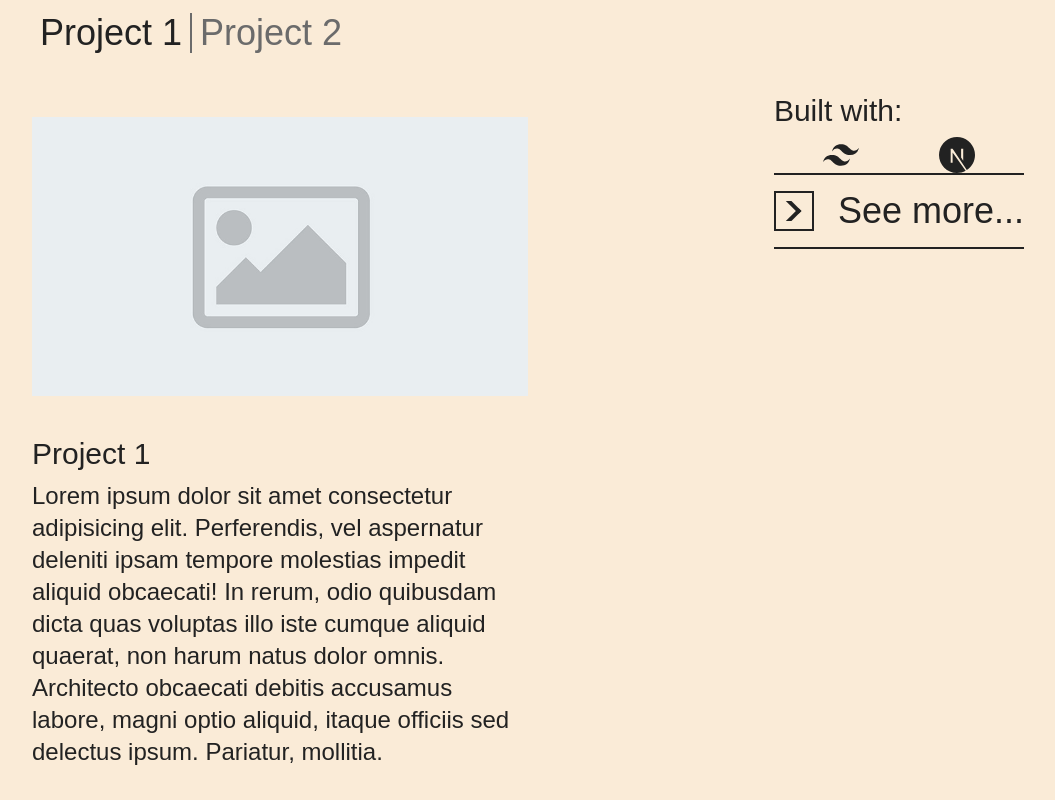
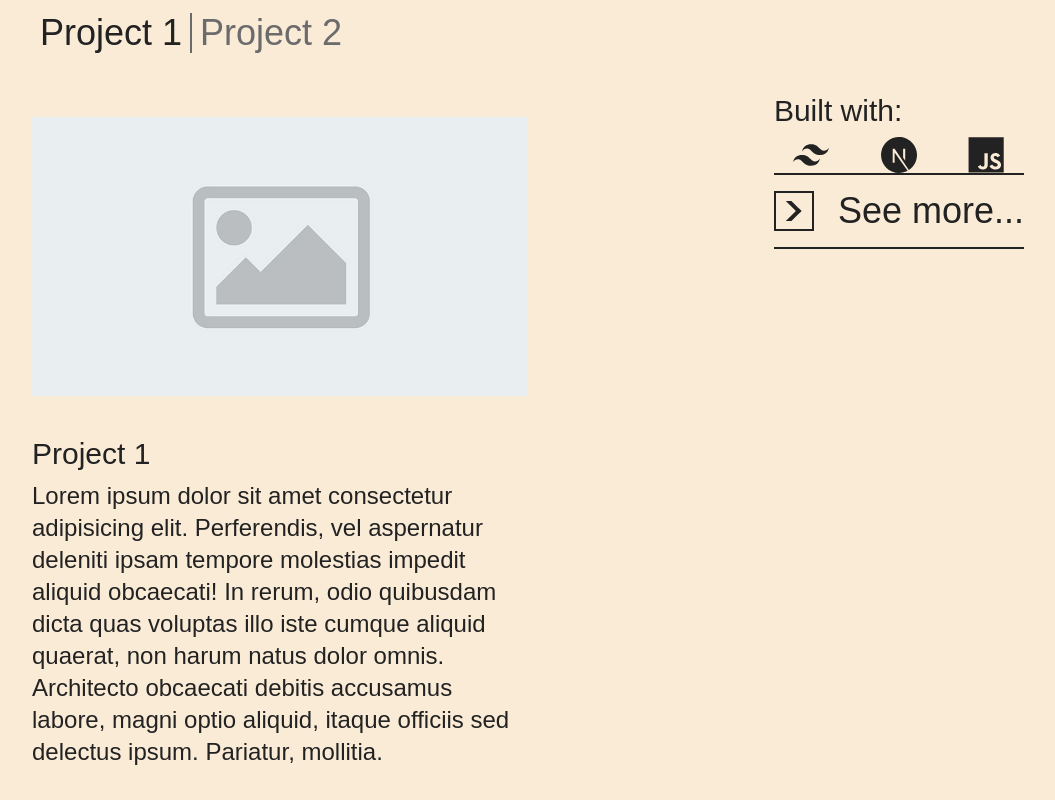
Before and after one commit to 842u/842u-dev, a Next.js app: page / in a window 1280 px wide. Shown: the part 867-1667 px from the top of the page, without its empty margins (112-1167 px from the left). Built offline with nearby package versions, Linux system fonts and the light colour scheme.

Commit message:
feat: add JavaScriptIcon

```diff
--- /dev/null
+++ b/components/icons/JavaScriptIcon.tsx
@@ -0,0 +1,19 @@
+type JavaScriptIconProps = {
+  className?: string;
+};
+
+export function JavaScriptIcon({ className = 'w-9' }: JavaScriptIconProps) {
+  return (
+    <a
+      className={`block aspect-square ${className}`}
+      href="https://tc39.es/ecma262/"
+      rel="noreferrer"
+      target="_blank"
+      title="JavaScript"
+    >
+      <svg className="fill-dark dark:fill-light" viewBox="0 0 128 128">
+        <path d="M2 1v125h125V1H2zm66.119 106.513c-1.845 3.749-5.367 6.212-9.448 7.401-6.271 1.44-12.269.619-16.731-2.059-2.986-1.832-5.318-4.652-6.901-7.901l9.52-5.83c.083.035.333.487.667 1.071 1.214 2.034 2.261 3.474 4.319 4.485 2.022.69 6.461 1.131 8.175-2.427 1.047-1.81.714-7.628.714-14.065C58.433 78.073 58.48 68 58.48 58h11.709c0 11 .06 21.418 0 32.152.025 6.58.596 12.446-2.07 17.361zm48.574-3.308c-4.07 13.922-26.762 14.374-35.83 5.176-1.916-2.165-3.117-3.296-4.26-5.795 4.819-2.772 4.819-2.772 9.508-5.485 2.547 3.915 4.902 6.068 9.139 6.949 5.748.702 11.531-1.273 10.234-7.378-1.333-4.986-11.77-6.199-18.873-11.531-7.211-4.843-8.901-16.611-2.975-23.335 1.975-2.487 5.343-4.343 8.877-5.235l3.688-.477c7.081-.143 11.507 1.727 14.756 5.355.904.916 1.642 1.904 3.022 4.045-3.772 2.404-3.76 2.381-9.163 5.879-1.154-2.486-3.069-4.046-5.093-4.724-3.142-.952-7.104.083-7.926 3.403-.285 1.023-.226 1.975.227 3.665 1.273 2.903 5.545 4.165 9.377 5.926 11.031 4.474 14.756 9.271 15.672 14.981.882 4.916-.213 8.105-.38 8.581z" />
+      </svg>
+    </a>
+  );
+}
--- a/components/ui/ProjectCard/ProjectCard.tsx
+++ b/components/ui/ProjectCard/ProjectCard.tsx
@@ -1,5 +1,6 @@
 import Image from 'next/image';
 
+import { JavaScriptIcon } from '@/components/icons/JavaScriptIcon';
 import { NextJSIcon } from '@/components/icons/NextJSIcon';
 import { TailwindCSSIcon } from '@/components/icons/TailwindCSSIcon';
 import { Project } from '@/types';
@@ -34,6 +35,7 @@ export function ProjectCard({ project }: ProjectCardProps) {
         <div className="flex flex-wrap justify-evenly gap-8">
           <TailwindCSSIcon />
           <NextJSIcon />
+          <JavaScriptIcon />
         </div>
 
         <LinkButton className="lg:w-full" href={`/projects/${project.slug}`}>
```
